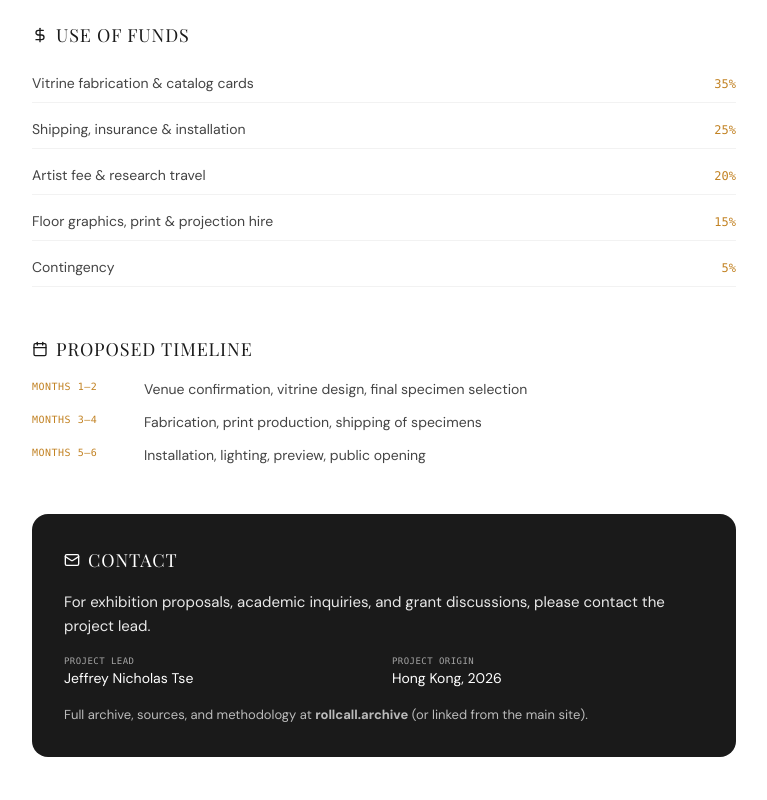
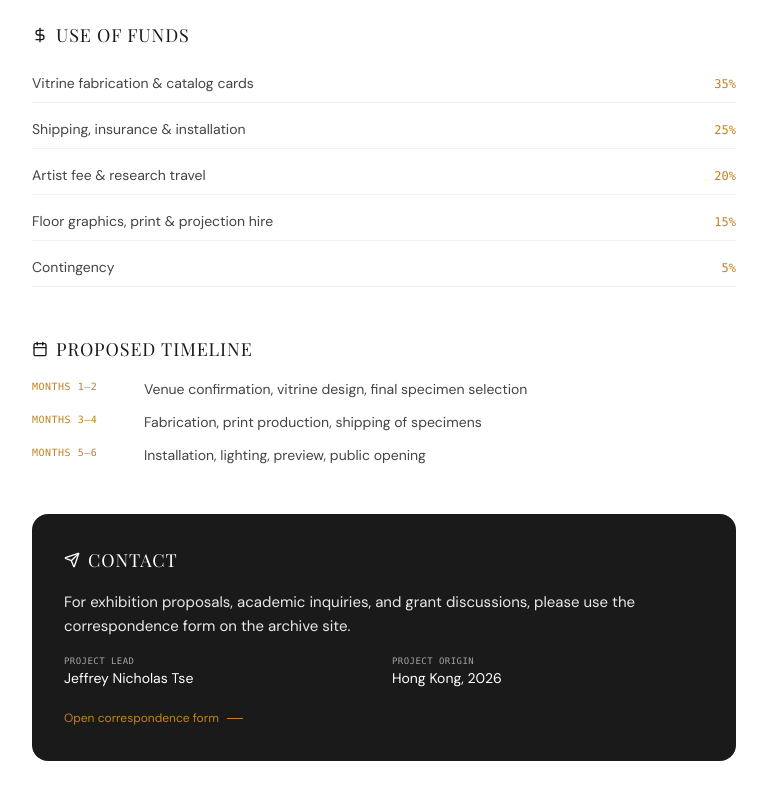
Before and after one commit to hydrogenbondss/Rollcall, a React (Vite) app: page /#/grant in a window 1280 px wide. Shown: the part 1685-2485 px from the top of the page, without its empty margins (256-1023 px from the left). Built offline with nearby package versions, Linux system fonts and the light colour scheme; a web font is replaced by a local one; what @trpc/react-query would draw is missing.

Commit message:
feat: verification badges on cards/detail, grant page uses real contact form
- Add persistent Verified/Community badge to ProductCard
- Add verification status explanation to ProductDetail
- Replace placeholder email in /grant with correspondence form link

```diff
--- a/src/components/ProductCard.tsx
+++ b/src/components/ProductCard.tsx
@@ -104,6 +104,14 @@ const ProductCard = memo(function ProductCard({ product, index, isVisible = true
         >
           {/* Region accent bar */}
           <div className="absolute top-0 left-0 right-0 h-[2px] z-10" style={{ backgroundColor: regionColor, opacity: 0.7 }} />
+
+          {/* Verification badge */}
+          <div className="absolute top-3 right-3 z-20">
+            <span className={`flex items-center gap-1 font-mono text-[8px] uppercase tracking-wider px-2 py-1 rounded-full border ${product.verified ? 'bg-[#228b68]/15 text-[#228b68] border-[#228b68]/20' : 'bg-[#c85a32]/15 text-[#c85a32] border-[#c85a32]/20'}`}>
+              <span className={`w-1 h-1 rounded-full ${product.verified ? 'bg-[#228b68]' : 'bg-[#c85a32]'}`} />
+              {product.verified ? 'Verified' : 'Community'}
+            </span>
+          </div>
 
           {/* Image */}
           <div className="relative aspect-square overflow-hidden bg-white/5">
--- a/src/pages/GrantSummaryPage.tsx
+++ b/src/pages/GrantSummaryPage.tsx
@@ -1,6 +1,6 @@
 import { useEffect, useRef } from 'react'
 import { Link } from 'react-router'
-import { ArrowLeft, Printer, FileText, MapPin, BarChart3, Calendar, DollarSign, Mail } from 'lucide-react'
+import { ArrowLeft, Printer, FileText, MapPin, BarChart3, Calendar, DollarSign, Send } from 'lucide-react'
 import { gsap } from 'gsap'
 import { ScrollTrigger } from 'gsap/ScrollTrigger'
 
@@ -190,13 +190,13 @@ export default function GrantSummaryPage() {
         {/* Contact */}
         <section className="mb-12 grant-item bg-[#1a1a1a] text-white rounded-2xl p-8 print:bg-white print:text-[#1a1a1a] print:border print:border-black/10">
           <h2 className="font-display text-lg uppercase tracking-wider mb-4 flex items-center gap-2">
-            <Mail className="w-4 h-4" />
+            <Send className="w-4 h-4" />
             Contact
           </h2>
           <p className="font-body text-[15px] leading-relaxed mb-4 opacity-90 print:opacity-100 print:text-[#444]">
-            For exhibition proposals, academic inquiries, and grant discussions, please contact the project lead.
+            For exhibition proposals, academic inquiries, and grant discussions, please use the correspondence form on the archive site.
           </p>
-          <div className="grid sm:grid-cols-2 gap-4">
+          <div className="grid sm:grid-cols-2 gap-4 mb-4">
             <div>
               <p className="font-mono text-[9px] uppercase tracking-wider opacity-60 print:opacity-100 print:text-[#666]">Project Lead</p>
               <p className="font-body text-[14px]">Jeffrey Nicholas Tse</p>
@@ -206,9 +206,13 @@ export default function GrantSummaryPage() {
               <p className="font-body text-[14px]">Hong Kong, 2026</p>
             </div>
           </div>
-          <p className="font-body text-[13px] mt-4 opacity-70 print:opacity-100 print:text-[#666]">
-            Full archive, sources, and methodology at <strong>rollcall.archive</strong> (or linked from the main site).
-          </p>
+          <a
+            href="/#community"
+            className="inline-flex items-center gap-2 font-body text-[12px] text-[#c28223] hover:text-[#f0ece8] transition-colors print:text-[#c28223]"
+          >
+            Open correspondence form
+            <span className="w-4 h-px bg-current" />
+          </a>
         </section>
 
         <footer className="grant-item pt-8 border-t border-black/10 text-center print:hidden">
--- a/src/pages/ProductDetail.tsx
+++ b/src/pages/ProductDetail.tsx
@@ -228,6 +228,17 @@ export default function ProductDetail() {
               <h1 className="detail-item font-display text-3xl sm:text-4xl font-medium text-[#f0ece8] mb-3 leading-tight">
                 {product.name}
               </h1>
+              <div className="detail-item mb-4">
+                <span className={`inline-flex items-center gap-1.5 font-mono text-[9px] uppercase tracking-wider px-2.5 py-1 rounded-full border ${product.verified ? 'bg-[#228b68]/15 text-[#228b68] border-[#228b68]/20' : 'bg-[#c85a32]/15 text-[#c85a32] border-[#c85a32]/20'}`}>
+                  <span className={`w-1.5 h-1.5 rounded-full ${product.verified ? 'bg-[#228b68]' : 'bg-[#c85a32]'}`} />
+                  {product.verified ? 'Verified specimen' : 'Community-sourced specimen'}
+                </span>
+                <span className="font-body text-[11px] text-[#888] ml-3">
+                  {product.verified
+                    ? 'Confirmed by manufacturer or retailer source.'
+                    : 'Brand and market confirmed; product details from field observation.'}
+                </span>
+              </div>
               {product.badges && product.badges.length > 0 && (
                 <div className="detail-item flex flex-wrap gap-2 mb-4">
                   {product.badges.map(badge => {
```
Also changed, not shown: 1 other file (tests, documents, lock files or other folders).
